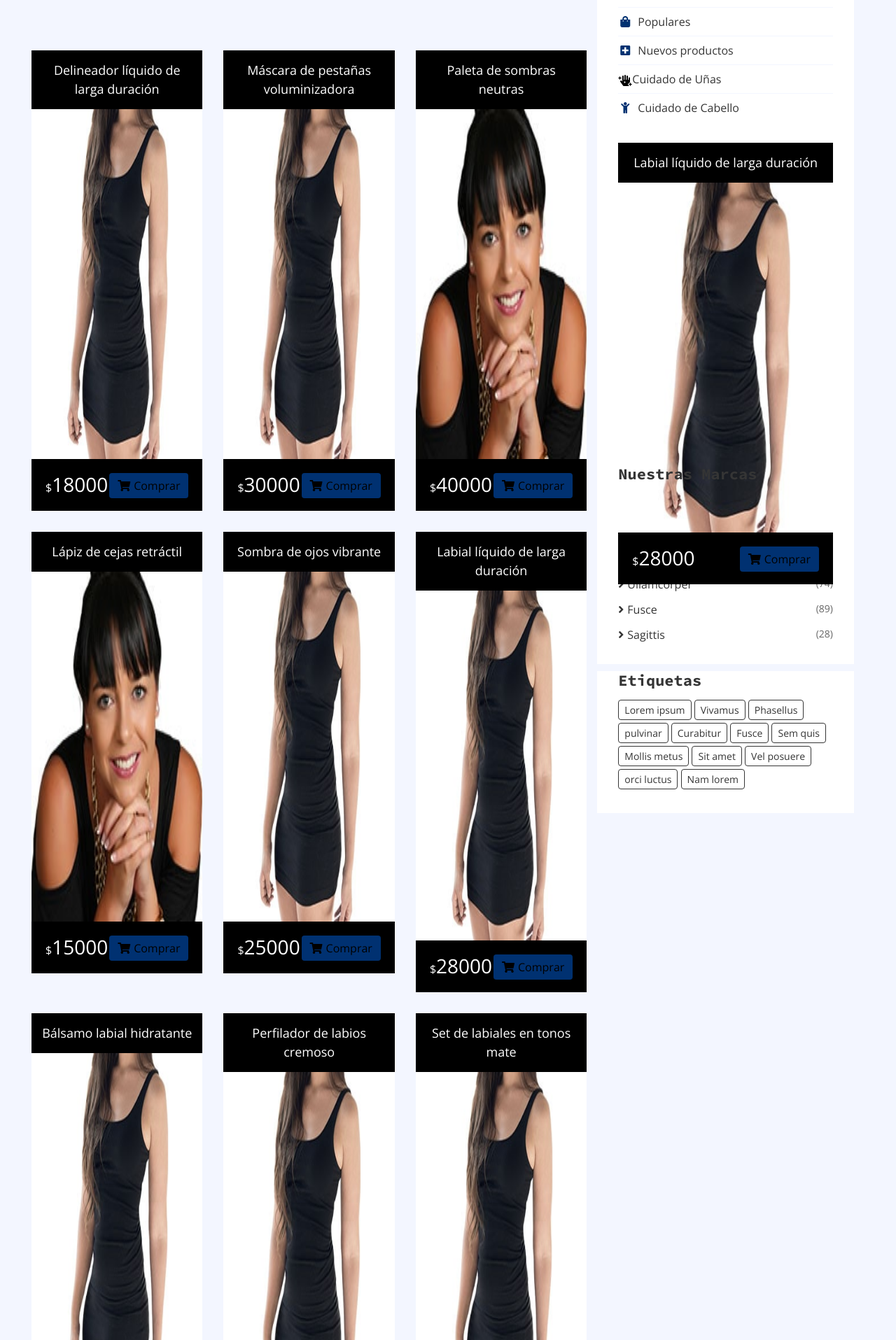
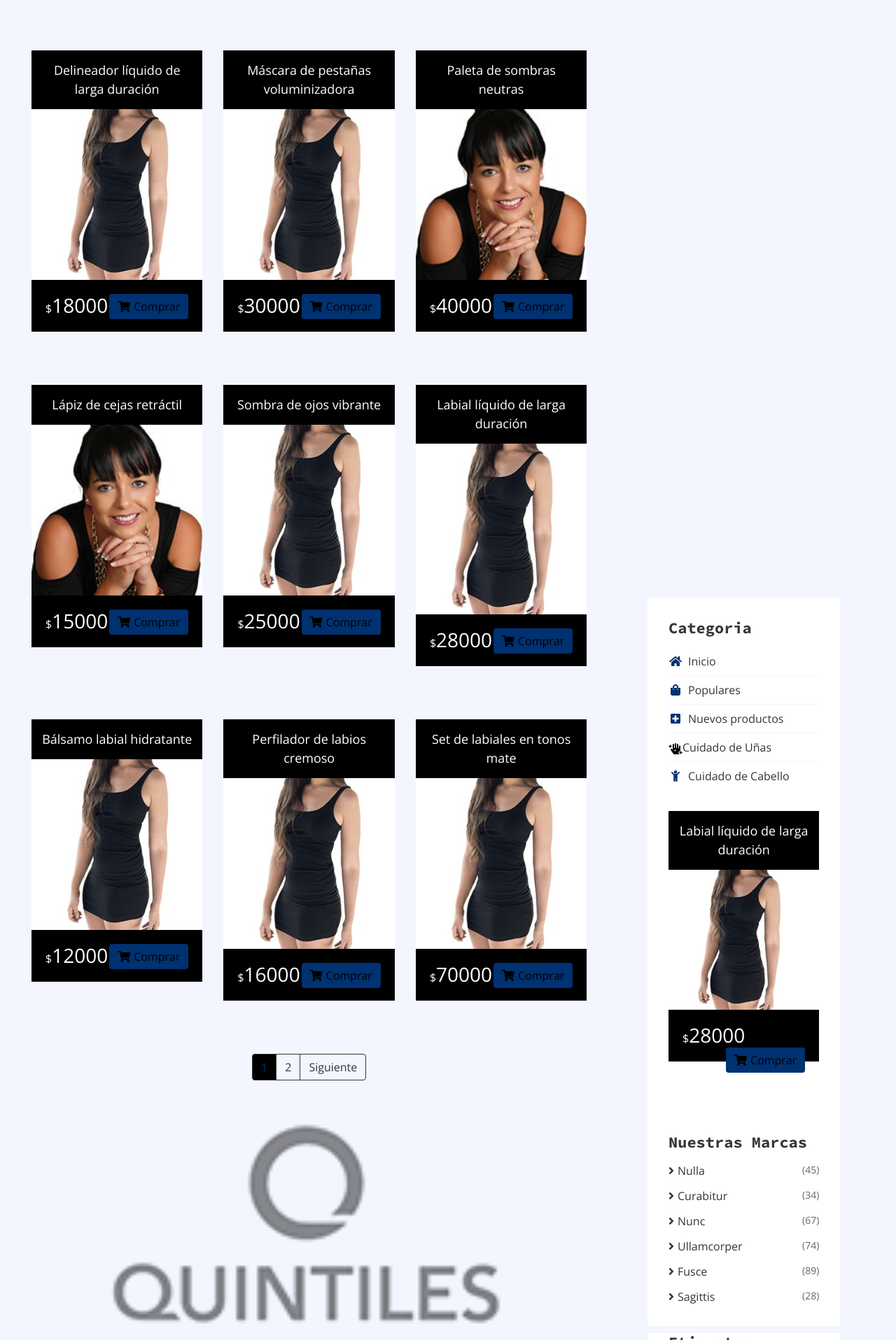
Before and after one commit to Sebas0317/proyectoLC, a Django app: page /product_list/ in a window 1280 px wide. Shown: the part 339-2254 px from the top of the page at 70% size. Run offline with Django 4.2, Linux system fonts and the light colour scheme; data comes from the database, SQL or seed files in the repository; some libraries are stand-ins or nearby versions.

Commit message:
Arregle las imagenes y el slider deforme en lista de productos

```diff
--- a/lycdjango/productos/templates/productos/product_list.html
+++ b/lycdjango/productos/templates/productos/product_list.html
@@ -2,6 +2,140 @@
 {% block title %}Lista de productos{% endblock %}
 {% load static %}
 {%block content%}
+
+
+<style>
+
+  #slider-container {
+    position: relative;
+    width: 50%;
+    max-width: 800px;
+    margin: 0 auto;
+    overflow-x: scroll;
+    scroll-snap-type: x mandatory;
+    white-space: nowrap;
+    left: -200px;
+    top: -600px;
+  }
+
+  .slider {
+    display: flex;
+    scroll-snap-align: start;
+  }
+
+  .slider img {
+    width: 100%;
+    object-fit: cover;
+    scroll-snap-align: start;
+  }
+
+  /* Media query para pantallas medianas */
+  @media screen and (max-width: 1024px) {
+    #slider-container {
+      width: 70%; /* Cambia el ancho para pantallas medianas */
+      left: -100px; /* Ajusta el valor izquierdo según tus necesidades */
+    }
+  }
+
+  /* Media query para pantallas pequeñas */
+  @media screen and (max-width: 768px) {
+    #slider-container {
+      width: 80%; /* Cambia el ancho para pantallas pequeñas */
+      left: 0; /* Vuelve a centrar horizontalmente */
+      top: -400px; /* Ajusta la posición vertical según tus necesidades */
+    }
+  }
+
+  /* Media query para pantallas aún más pequeñas */
+  @media screen and (max-width: 480px) {
+    #slider-container {
+      width: 90%; /* Cambia el ancho para pantallas aún más pequeñas */
+    }
+  }
+
+    .product-item:hover .product-image .product-action a {
+      margin-top: 0;
+  }
+
+  .product-item .product-image .product-action a:last-child {
+      margin-right: 0;
+  }
+
+  .product-item .product-image .product-action a:hover {
+      color: #003171;
+      background: #ffffff;
+      border: 1px solid #003171;
+  }
+
+  .product-item .product-price {
+      padding: 20px;
+      background: #000000;
+      transition: all 0.3s;
+  }
+
+  .product-item:hover .product-price {
+      background: #003171;
+  }
+
+  .product-item .product-price h3 {
+      display: inline-block;
+      color: #ffffff;
+      margin: 0;
+  }
+
+  .product-item .product-price h3 span {
+      font-size: 16px;
+  }
+
+  .product-item .product-price .btn {
+      float: right;
+      border: none;
+      color: #000000;
+      background: #003171;
+  }
+
+  .product-item:hover .product-price .btn,
+  .product-item .product-price .btn:hover {
+      color: #003171;
+      background: #ffffff;
+  }
+
+  .product-item .product-price .btn i {
+      margin-right: 5px;
+  }
+
+  .product-image-small {
+      max-height: 200px; /* Ajusta esta altura según tus necesidades */
+  }
+
+  @media (min-width: 992px) {
+      .sidebar {
+          flex: 0 0 40%; /* Puedes ajustar el valor para cambiar el ancho */
+          max-width: 40%; /* Puedes ajustar el valor para cambiar el ancho */
+      }
+  }
+
+  /* Add margin-left to move the sidebar content to the right */
+  .sidebar {
+    width: 100%;
+    margin-left: 850px; /* This pushes the content to the right */
+    margin-top: -690px;
+
+  }
+
+  .sidebar-widget .product-item .product-image img {
+      max-height: 200px; /* Ajusta esta altura según tus preferencias */
+      max-width: 200px;
+  }
+
+  .product-image img {
+  max-width: 100%;
+  height: auto;
+}
+
+
+
+  </style>
 
 <!-- Breadcrumb Start -->
 <div class="breadcrumb-wrap">
@@ -76,14 +210,12 @@
               <div class="product-item">
                 <div class="product-title">
                   <a href="#">{{ producto.nombre }}</a>
-
                 </div>
                 <div class="product-image">
                   {% if producto.imagen %}
                   <a href="{% url 'product_detail' producto.id %}">
-                    <img src="{{ producto.imagen.url }}" />
+                    <img src="{{ producto.imagen.url }}" alt="{{ producto.nombre }}" />
                   </a>
-
                   {% else %}
                   <div class="no-image-placeholder">
                     LO SIENTO NO HAY IMAGEN DISPONIBLE
@@ -101,10 +233,6 @@
                   <a class="btn" href="{% url 'product_detail' producto.id %}">
                     <i class="fa fa-shopping-cart"></i>Comprar
                   </a>
-
-
-
-
                   {% else %}
                   <button class="btn btn-disabled" disabled>Agotado</button>
                   {% endif %}
@@ -113,7 +241,6 @@
             </div>
             {% endfor %}
           </div>
-        </div>
 
         <!-- Pagination Start -->
         <div class="col-md-12 mt-5">
@@ -248,28 +375,15 @@
 </div>
 <!-- Product List End -->
 <!-- Brand Start -->
-<div class="brand">
-  <div class="container-fluid">
-    <div class="brand-slider">
-      <div class="brand-item">
-        <img src="{% static 'core/img/brand-1.png' %}" alt="" />
-      </div>
-      <div class="brand-item">
-        <img src="{% static 'core/img/brand-2.png' %}" alt="" />
-      </div>
-      <div class="brand-item">
-        <img src="{% static 'core/img/brand-3.png' %}" alt="" />
-      </div>
-      <div class="brand-item">
-        <img src="{% static 'core/img/brand-4.png' %}" alt="" />
-      </div>
-      <div class="brand-item">
-        <img src="{% static 'core/img/brand-5.png' %}" alt="" />
-      </div>
-      <div class="brand-item">
-        <img src="{% static 'core/img/brand-6.png' %}" alt="" />
-      </div>
-    </div>
+<!-- Brand Start -->
+<div id="slider-container">
+  <div class="slider">
+      <img src="{% static 'core/img/brand-1.png' %}" alt="Brand 1">
+      <img src="{% static 'core/img/brand-2.png' %}" alt="Brand 2">
+      <img src="{% static 'core/img/brand-3.png' %}" alt="Brand 3">
+      <img src="{% static 'core/img/brand-4.png' %}" alt="Brand 4">
+      <img src="{% static 'core/img/brand-5.png' %}" alt="Brand 5">
+      <img src="{% static 'core/img/brand-6.png' %}" alt="Brand 6">
   </div>
 </div>
 <!-- Brand End -->
@@ -287,4 +401,4 @@
   }
 </style>
 
-{% endblock %}
+{%endblock%}
```
